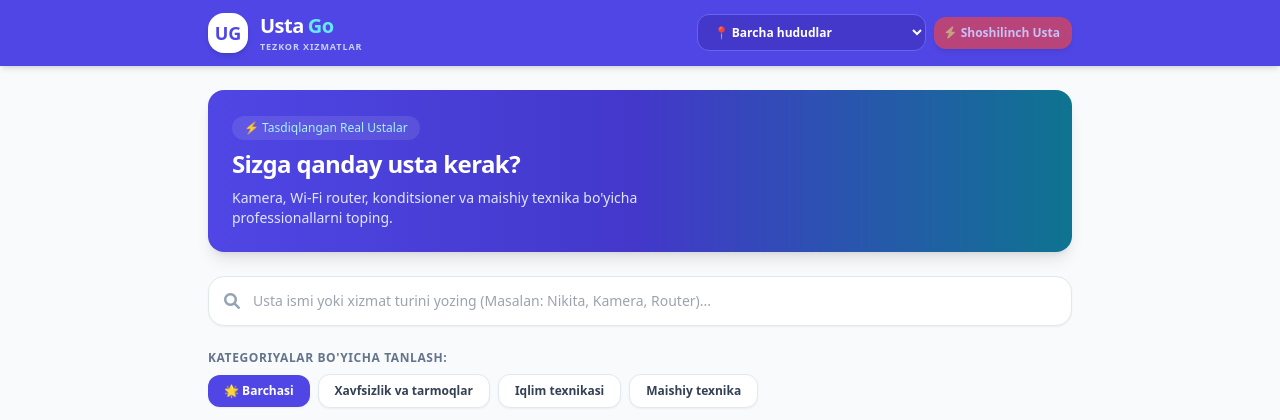
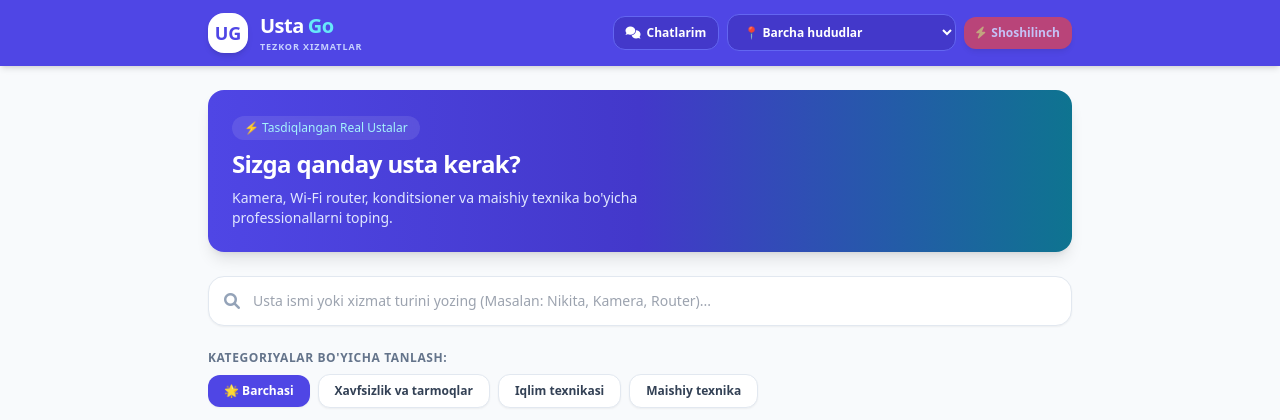
Before and after one commit to tokhirovs112-sudo/ustago2, a FastAPI app: page / in a window 1280 px wide. Shown: the top 420 px of the page. Run offline with FastAPI, Linux system fonts and the light colour scheme; parts of the project's set-up code (start-up, migrations or seed data) failed here and were passed over; some libraries are stand-ins or nearby versions.

Commit message:
Implement chat history modal and update chat logic
Added a modal for chat history and updated chat functionality.

```diff
--- a/templates/index.html
+++ b/templates/index.html
@@ -26,6 +26,12 @@
             </a>
 
             <div class="flex items-center space-x-2">
+                <!-- Chatlarim tugmasi -->
+                <button onclick="openMyChatsModal()" class="bg-indigo-700 hover:bg-indigo-800 text-white text-xs px-3 py-2 rounded-xl font-semibold flex items-center gap-1.5 border border-indigo-500 transition">
+                    <i class="fa-solid fa-comments"></i>
+                    <span>Chatlarim</span>
+                </button>
+
                 <!-- Hudud Tanlash -->
                 <select id="top-region-select" onchange="filterByCategoryAndRegion()" class="bg-indigo-700 text-white text-xs px-3 py-2 rounded-xl font-semibold border border-indigo-500 outline-none">
                     <option value="Barcha hududlar">📍 Barcha hududlar</option>
@@ -34,9 +40,9 @@
                     {% endfor %}
                 </select>
 
-                <a href="tel:+998901112233" class="bg-red-500 hover:bg-red-600 text-white text-xs px-3 py-2 rounded-xl font-bold flex items-center gap-1.5 shadow-md transition animate-pulse">
+                <a href="tel:+998901112233" class="hidden sm:inline-flex bg-red-500 hover:bg-red-600 text-white text-xs px-3 py-2 rounded-xl font-bold items-center gap-1.5 shadow-md transition animate-pulse">
                     <i class="fa-solid fa-bolt text-amber-300"></i>
-                    <span>Shoshilinch Usta</span>
+                    <span>Shoshilinch</span>
                 </a>
             </div>
         </div>
@@ -136,6 +142,24 @@
         </div>
     </div>
 
+    <!-- MODAL: Mening chatlarim tarixi -->
+    <div id="my-chats-modal" class="fixed inset-0 bg-slate-900/60 backdrop-blur-sm z-50 hidden flex items-center justify-center p-4">
+        <div class="bg-white rounded-2xl max-w-lg w-full max-h-[85vh] flex flex-col shadow-2xl overflow-hidden border border-slate-100">
+            <div class="p-4 bg-slate-50 border-b border-slate-100 flex justify-between items-center">
+                <div class="flex items-center gap-2">
+                    <i class="fa-solid fa-comments text-indigo-600"></i>
+                    <h3 class="font-bold text-slate-800 text-base">Mening chatlarim va murojaatlarim</h3>
+                </div>
+                <button onclick="closeMyChatsModal()" class="text-slate-400 hover:text-slate-600 p-1.5 rounded-lg hover:bg-slate-200/50">
+                    <i class="fa-solid fa-xmark text-lg"></i>
+                </button>
+            </div>
+            <div id="my-chats-content" class="p-4 overflow-y-auto space-y-3 flex-1">
+                <!-- Dinamik chiqadi -->
+            </div>
+        </div>
+    </div>
+
     <!-- Toast Notification -->
     <div id="toast" class="fixed bottom-5 right-5 bg-slate-900 text-white text-xs px-4 py-2.5 rounded-xl shadow-xl transition-all duration-300 transform translate-y-20 opacity-0 z-50 flex items-center gap-2">
         <i class="fa-solid fa-circle-check text-emerald-400"></i>
@@ -151,6 +175,7 @@
     <script>
         let allTechnicians = [];
         let selectedCategory = "";
+        let currentActiveWorkerName = "";
 
         async function loadInitialData() {
             const res = await fetch('/api/technicians');
@@ -215,7 +240,8 @@
             });
         }
 
-        function openChatModal(name, phone) {
+        function openChatModal(name) {
+            currentActiveWorkerName = name;
             document.getElementById('chat-worker-name').innerText = `${name} bilan chat`;
             document.getElementById('chat-modal').classList.remove('hidden');
         }
@@ -227,19 +253,62 @@
         function sendOrderToMaster() {
             const name = document.getElementById('client-name-input').value.trim();
             const phone = document.getElementById('client-phone-input').value.trim();
-            const msg = document.getElementById('client-message-input').value.trim();
+            const message = document.getElementById('client-message-input').value.trim();
 
-            if (!name || !phone) {
-                alert("Iltimos, ismingiz va telefon raqamingizni kiriting!");
+            if (!name || !phone || !message) {
+                alert("Iltimos, barcha maydonlarni to'ldiring!");
                 return;
             }
 
+            // Chat tarixini brauzerda saqlash (LocalStorage)
+            let myChats = JSON.parse(localStorage.getItem('ustago_chats') || '[]');
+            myChats.push({
+                worker: currentActiveWorkerName,
+                clientName: name,
+                clientPhone: phone,
+                message: message,
+                date: new Date().toLocaleDateString() + ' ' + new Date().toLocaleTimeString([], { hour: '2-digit', minute: '2-digit' })
+            });
+            localStorage.setItem('ustago_chats', JSON.stringify(myChats));
+
             closeChatModal();
-            showToast("Buyurtmangiz muvaffaqiyatli yuborildi!");
+            showToast(`Xabaringiz ${currentActiveWorkerName}ga yuborildi!`);
 
             document.getElementById('client-name-input').value = '';
             document.getElementById('client-phone-input').value = '';
             document.getElementById('client-message-input').value = '';
+        }
+
+        function openMyChatsModal() {
+            const container = document.getElementById('my-chats-content');
+            let myChats = JSON.parse(localStorage.getItem('ustago_chats') || '[]');
+
+            if (myChats.length === 0) {
+                container.innerHTML = `<p class="text-xs text-slate-400 text-center py-8">Hozircha yuborilgan xabarlar va chatlar mavjud emas.</p>`;
+            } else {
+                let html = '';
+                myChats.reverse().forEach(chat => {
+                    html += `
+                        <div class="bg-slate-50 p-3.5 rounded-xl border border-slate-200 space-y-1.5 shadow-sm">
+                            <div class="flex justify-between items-center">
+                                <span class="font-bold text-xs text-indigo-600">👷‍♂️ Usta: ${chat.worker}</span>
+                                <span class="text-[10px] text-slate-400">${chat.date}</span>
+                            </div>
+                            <p class="text-xs text-slate-700 bg-white p-2.5 rounded-lg border border-slate-100">"${chat.message}"</p>
+                            <div class="flex justify-between items-center text-[11px] text-slate-500 pt-1">
+                                <span>Yuboruvchi: <b>${chat.clientName}</b> (${chat.clientPhone})</span>
+                                <span class="bg-emerald-100 text-emerald-800 text-[9px] px-2 py-0.5 rounded-full font-bold">Yuborilgan</span>
+                            </div>
+                        </div>
+                    `;
+                });
+                container.innerHTML = html;
+            }
+            document.getElementById('my-chats-modal').classList.remove('hidden');
+        }
+
+        function closeMyChatsModal() {
+            document.getElementById('my-chats-modal').classList.add('hidden');
         }
 
         function showToast(text) {
@@ -289,7 +358,7 @@
                             </div>
                         </div>
 
-                        <!-- Tugmalar: Telefon raqam kichraytirildi (text-[10px]), Nusxalash va Chat -->
+                        <!-- Tugmalar -->
                         <div class="grid grid-cols-3 gap-1.5 pt-2 border-t border-slate-100">
                             <button onclick="copyPhoneNumber('${w.phone}')" class="bg-emerald-50 hover:bg-emerald-100 text-emerald-700 font-bold py-2 px-1 rounded-xl text-[10px] whitespace-nowrap transition flex items-center justify-center gap-1 shadow-sm border border-emerald-200" title="Bosib nusxalar oling">
                                 <i class="fa-solid fa-phone"></i> ${w.phone}
@@ -297,7 +366,7 @@
                             <button onclick="copyPhoneNumber('${w.phone}')" class="bg-slate-100 hover:bg-slate-200 text-slate-700 font-semibold py-2 px-1 rounded-xl text-[11px] whitespace-nowrap transition flex items-center justify-center gap-1 shadow-sm">
                                 <i class="fa-regular fa-copy"></i> Nusxalash
                             </button>
-                            <button onclick="openChatModal('${w.name}', '${w.phone}')" class="bg-indigo-600 hover:bg-indigo-700 text-white font-semibold py-2 px-1 rounded-xl text-[11px] whitespace-nowrap transition flex items-center justify-center gap-1 shadow-sm">
+                            <button onclick="openChatModal('${w.name}')" class="bg-indigo-600 hover:bg-indigo-700 text-white font-semibold py-2 px-1 rounded-xl text-[11px] whitespace-nowrap transition flex items-center justify-center gap-1 shadow-sm">
                                 <i class="fa-solid fa-comments"></i> Chat
                             </button>
                         </div>
```
